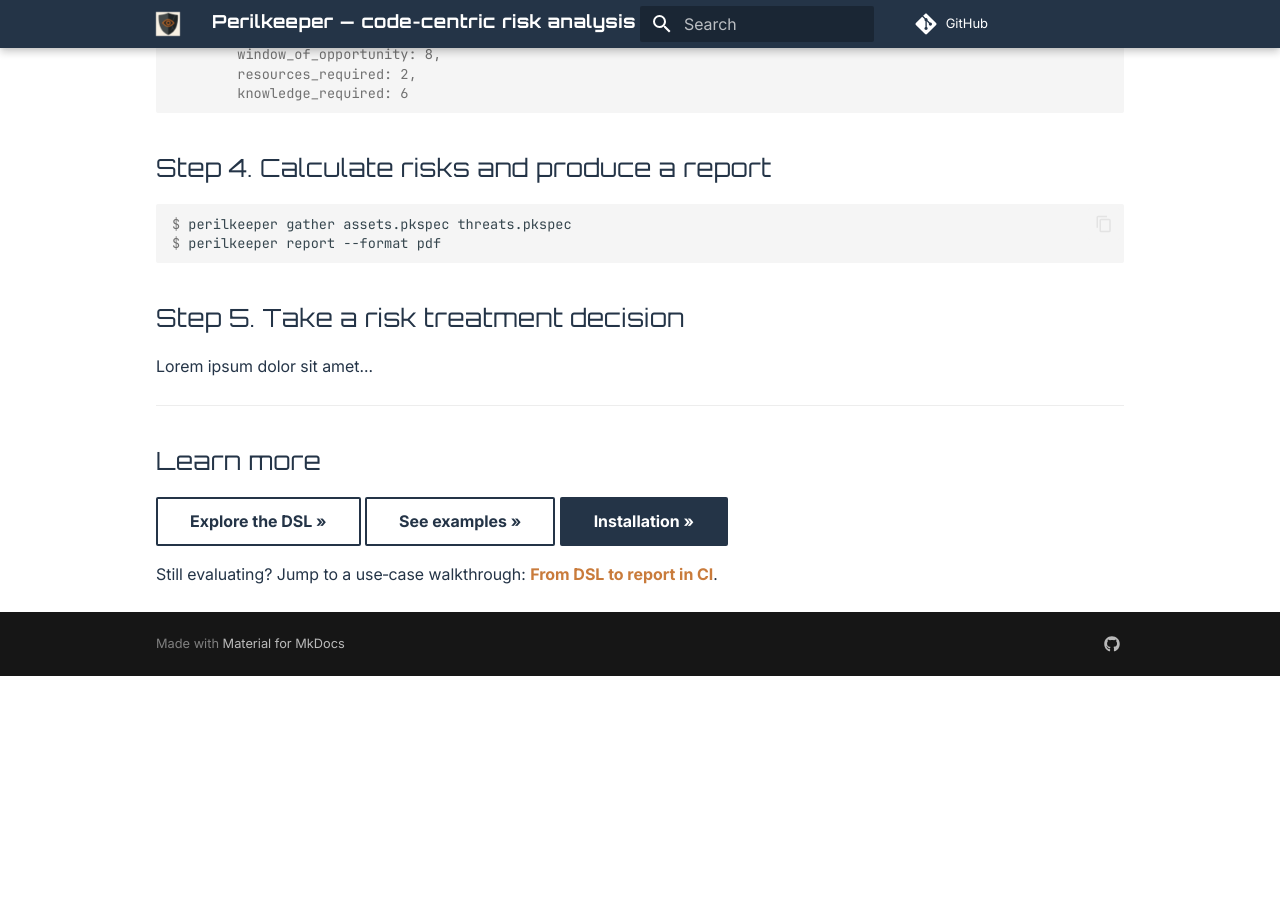
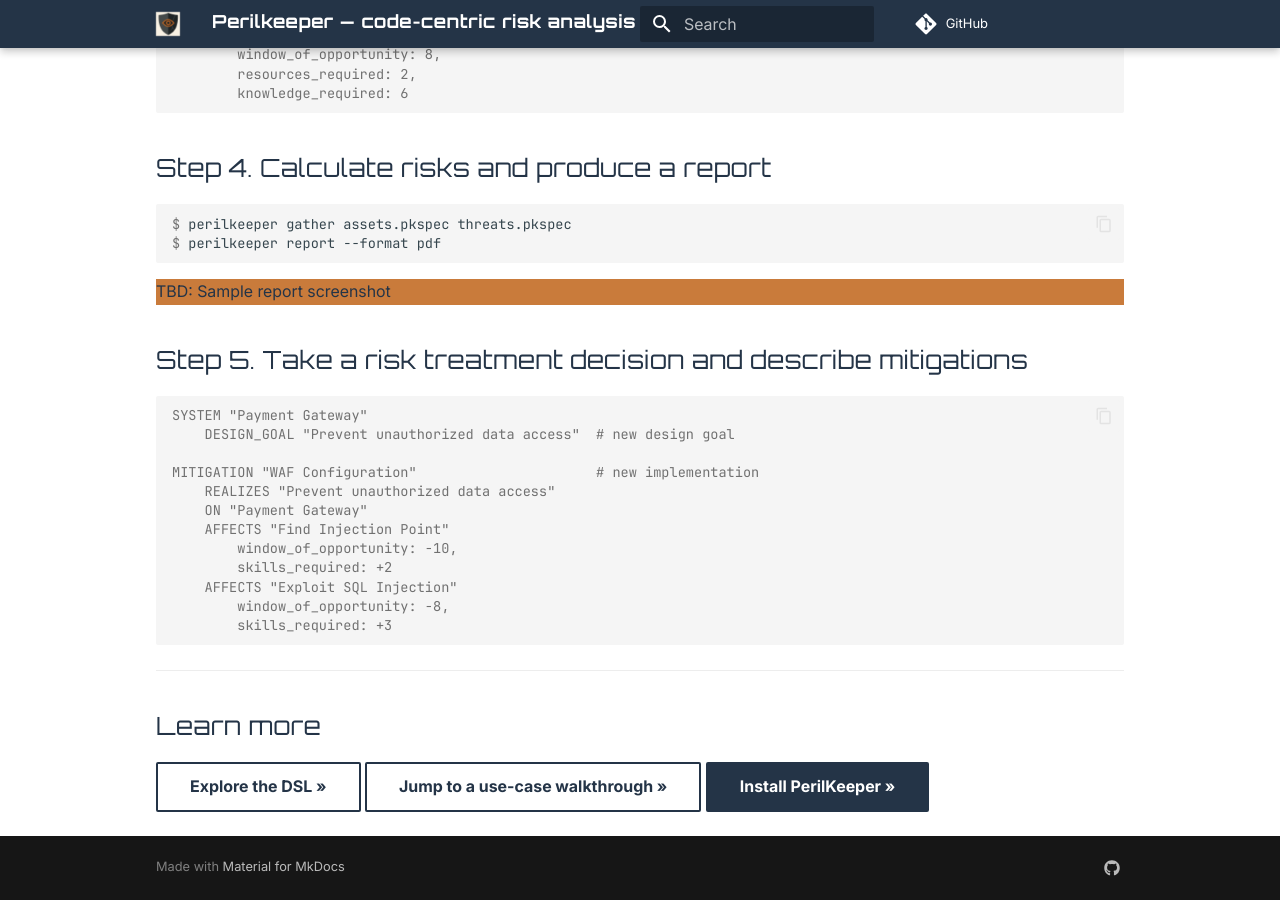
Before and after one commit to mkalkov/perilkeeper.dev, an MkDocs documentation site: the page built from docs/index.md, in a window 1280 px wide and 900 px high, scrolled down 1880 px. Built offline with MkDocs 1.6.1 and Material for MkDocs 9.7.7, drawn with Linux system fonts in a browser that asks for light colours; emoji names are drawn with the system emoji font; comment, search, counter and statistics services are not loaded; before the commit the page ends 2556 px from its top, so only the background shows below that.

Commit message:
Update homepage with Mitigations

````diff
--- a/docs/index.md
+++ b/docs/index.md
@@ -106,16 +106,31 @@ $ perilkeeper gather assets.pkspec threats.pkspec
 $ perilkeeper report --format pdf
 ```
 
-## Step 5. Take a risk treatment decision
+<div class="pk-badge--high">
+TBD: Sample report screenshot
+</div>
 
-Lorem ipsum dolor sit amet...
+## Step 5. Take a risk treatment decision and describe mitigations
+
+```console
+SYSTEM "Payment Gateway"
+    DESIGN_GOAL "Prevent unauthorized data access"  # new design goal
+
+MITIGATION "WAF Configuration"                      # new implementation
+    REALIZES "Prevent unauthorized data access"
+    ON "Payment Gateway"
+    AFFECTS "Find Injection Point"
+        window_of_opportunity: -10,
+        skills_required: +2
+    AFFECTS "Exploit SQL Injection"
+        window_of_opportunity: -8,
+        skills_required: +3
+```
 
 ---
 
 ## Learn more
 
 [Explore the DSL »](language.md){ .md-button }
-[See examples »](examples.md){ .md-button }
-[Installation »](installation.md){ .md-button .md-button--primary }
-
-Still evaluating? Jump to a use‑case walkthrough: **[From DSL to report in CI](use-cases.md)**.
+[Jump to a use-case walkthrough »](use-cases.md){ .md-button }
+[Install PerilKeeper »](installation.md){ .md-button .md-button--primary }
--- a/mkdocs.yml
+++ b/mkdocs.yml
@@ -32,7 +32,7 @@ nav:
   - Language: language.md
   - Examples: examples.md
   - Use cases: use-cases.md
-  - Architecture: architecture.md
+  - Installation: installation.md
 
 markdown_extensions:
   - admonition
````
Also changed, not shown: docs/installation.md (renamed from docs/architecture.md).
